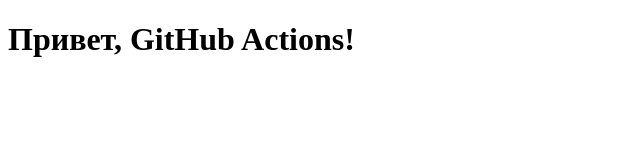
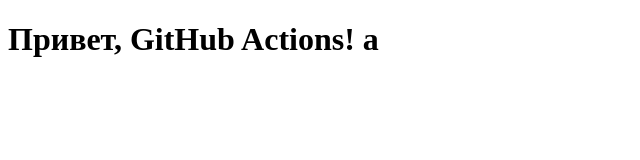
Before and after one commit to WhoWhoWhy/site-cicd, a plain HTML site: page index.html in a window 1280 px wide. Shown: the full height of the page, 0-640 px from the left. Drawn offline with Linux system fonts and the light colour scheme.

Commit message:
Update greeting in index.html

```diff
--- a/index.html
+++ b/index.html
@@ -6,6 +6,6 @@
 <link rel="stylesheet" href="style.css">
 </head>
 <body>
-<h1>Привет, GitHub Actions!</h1>
+<h1>Привет, GitHub Actions! а</h1>
 </body>
 </html>
```
